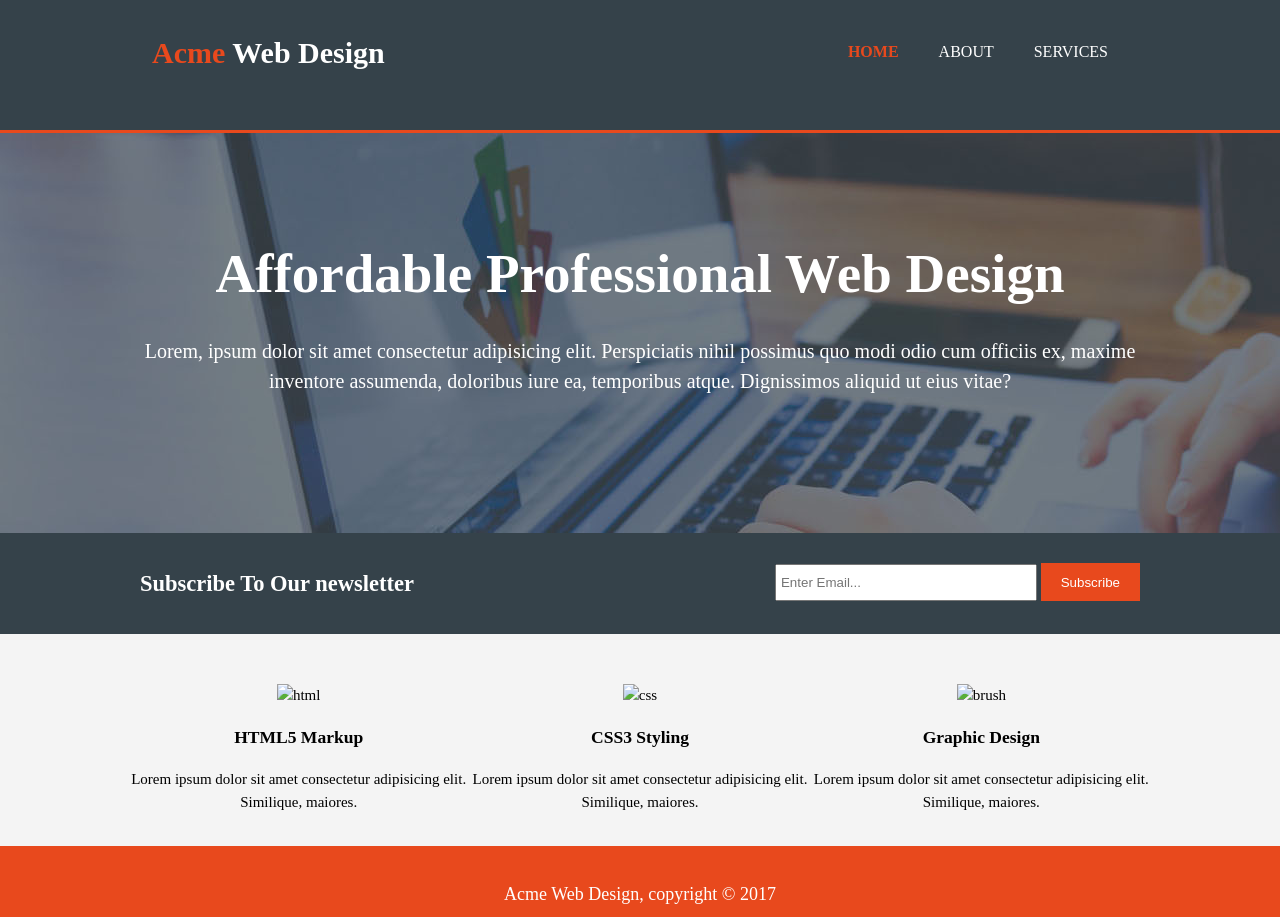
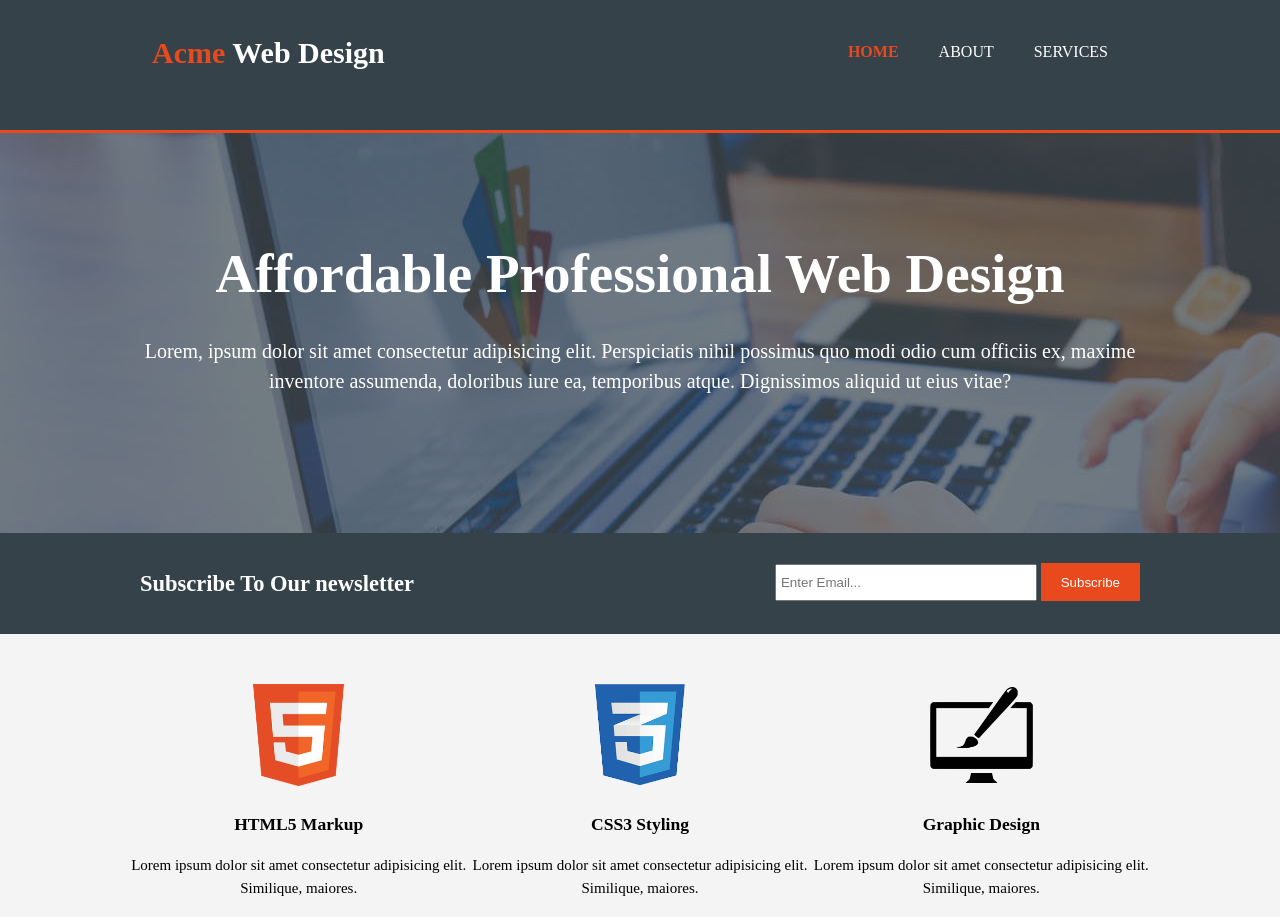
Before and after one commit to MbahNeilvani/Acme-Web-Design, a plain HTML site: page Acme/index.html in a window 1280 px wide. Shown: the top 917 px of the page. Drawn offline with Linux system fonts and the light colour scheme; the site is published under a folder, as on GitHub Pages, so addresses that start at the root find nothing.

Commit message:
modified the html so the images can be seen

```diff
--- a/Acme/index.html
+++ b/Acme/index.html
@@ -43,17 +43,17 @@
     <section id="boxs">
         <div class="container">
             <div class="box">
-                <img class="img" src="/img/logo_html.png" alt="html">
+                <img class="img" src="../Acme/img/logo_html.png" alt="html">
                 <h3>HTML5 Markup</h3>
                 <p>Lorem ipsum dolor sit amet consectetur adipisicing elit. Similique, maiores.</p>
             </div>
             <div class="box">
-                <img class="img" src="/img/logo_css.png" alt="css">
+                <img class="img" src="../Acme/img/logo_css.png" alt="css">
                 <h3>CSS3 Styling</h3>
                 <p>Lorem ipsum dolor sit amet consectetur adipisicing elit. Similique, maiores.</p>
             </div>
             <div class="box">
-                <img class="img" src="/img/logo_brush.png" alt="brush">
+                <img class="img" src="../Acme/img/logo_brush.png" alt="brush">
                 <h3>Graphic Design</h3>
                 <p>Lorem ipsum dolor sit amet consectetur adipisicing elit. Similique, maiores.</p>
             </div>
```
